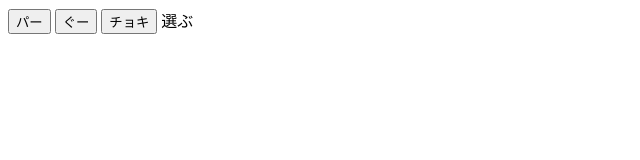
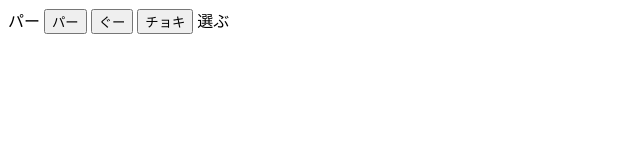
Before and after one commit to fu-jimoto/MySon-s-Program, a plain HTML site: page index.html in a window 1280 px wide. Shown: the whole page, without its empty margins (0-640 px from the left). Drawn offline with Linux system fonts and the light colour scheme.

Commit message:
add random logic

```diff
--- a/index.html
+++ b/index.html
@@ -1,4 +1,10 @@
 <script>
+var items = ['ぐー','ちょき','パー'];
+var random = Math.floor( Math.random() * items.length );
+document.write(items[random]);
+
+
+
 function select(data){
  alert(data);
 }
```
